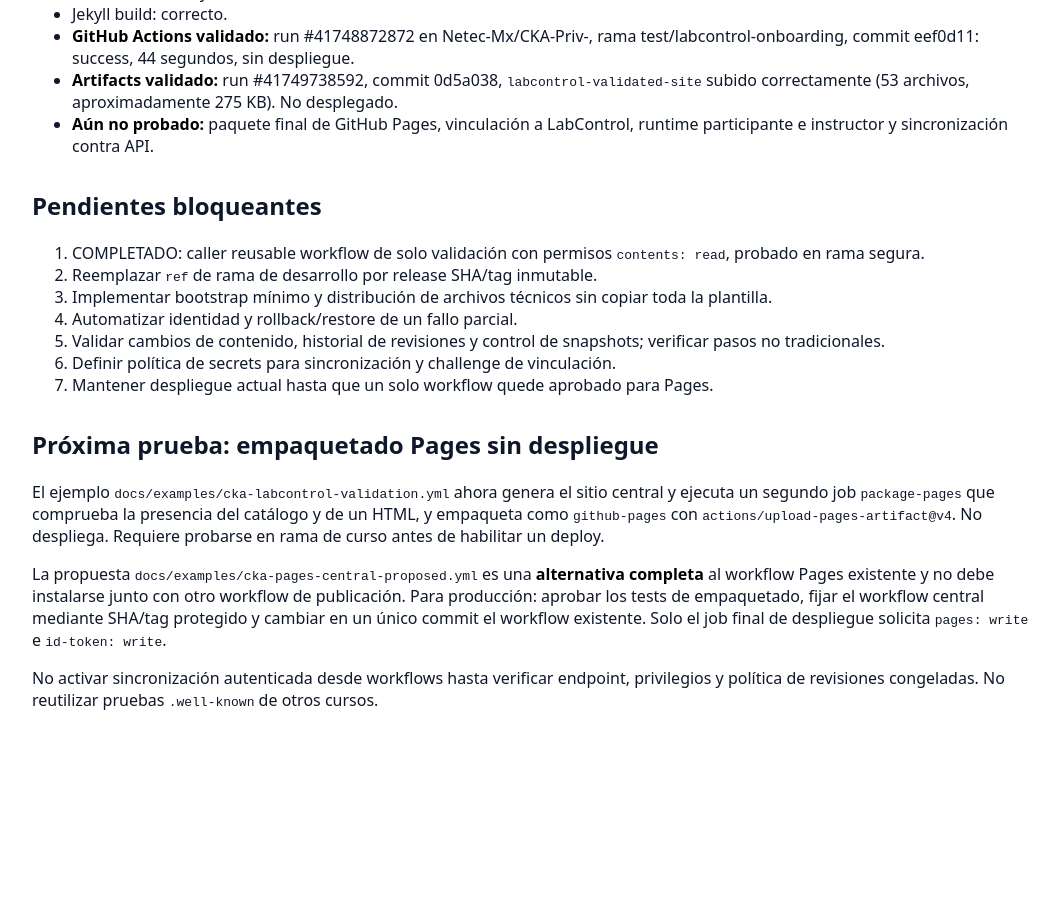
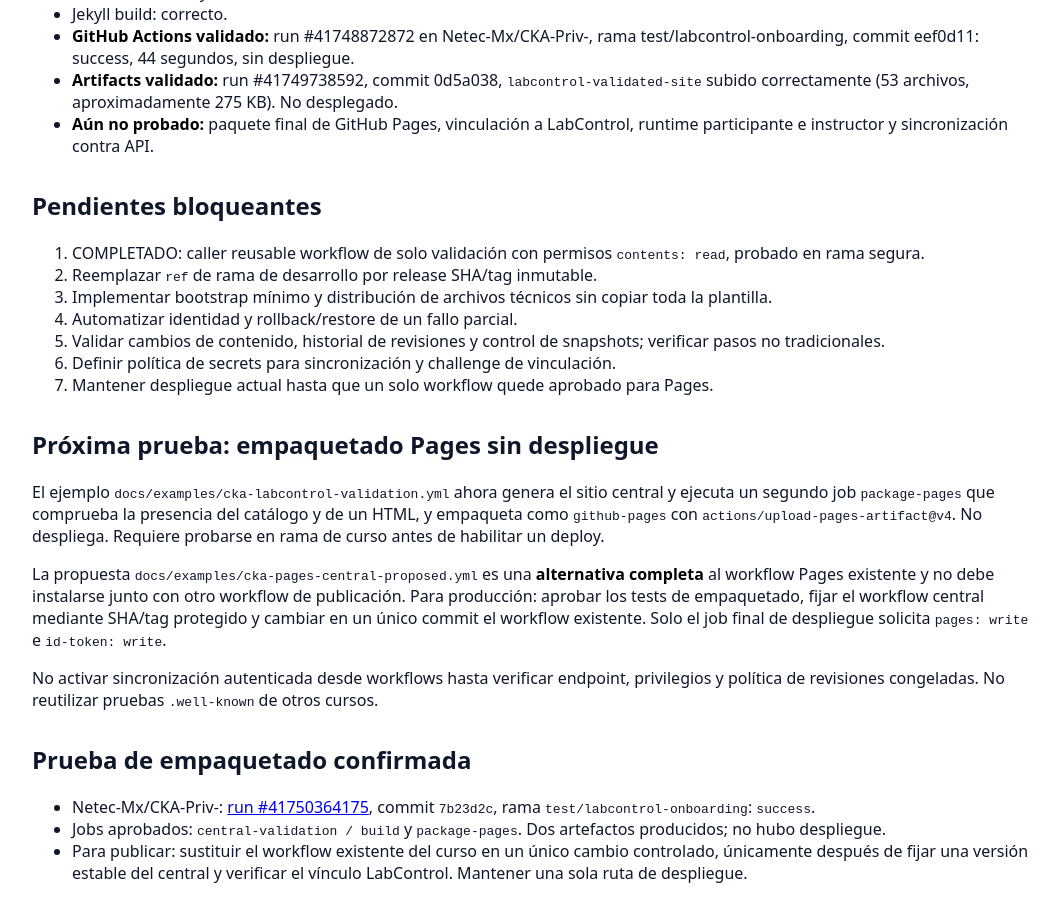
Before and after one commit to jorgepas12/webpagesrepo, a Jekyll site: the page built from docs/CENTRAL-COURSE-ONBOARDING.md, in a window 1280 px wide and 900 px high, scrolled down 816 px. Shown: the whole window, without its empty margins (108-1166 px from the left). Built offline with Jekyll 4.4.1, drawn with Linux system fonts in a browser that asks for light colours; our own code applies the rules of GitHub Pages for plain Markdown files; before the commit the page ends 1543 px from its top, so only the background shows below that.

Commit message:
docs: record successful central Pages packaging pilot for CKA

```diff
--- a/docs/CENTRAL-COURSE-ONBOARDING.md
+++ b/docs/CENTRAL-COURSE-ONBOARDING.md
@@ -40,3 +40,9 @@
 La propuesta `docs/examples/cka-pages-central-proposed.yml` es una **alternativa completa** al workflow Pages existente y no debe instalarse junto con otro workflow de publicación. Para producción: aprobar los tests de empaquetado, fijar el workflow central mediante SHA/tag protegido y cambiar en un único commit el workflow existente. Solo el job final de despliegue solicita `pages: write` e `id-token: write`.
 
 No activar sincronización autenticada desde workflows hasta verificar endpoint, privilegios y política de revisiones congeladas. No reutilizar pruebas `.well-known` de otros cursos.
+
+## Prueba de empaquetado confirmada
+
+- Netec-Mx/CKA-Priv-: [run #41750364175](https://github.com/Netec-Mx/CKA-Priv-/actions/runs/41750364175), commit `7b23d2c`, rama `test/labcontrol-onboarding`: `success`.
+- Jobs aprobados: `central-validation / build` y `package-pages`. Dos artefactos producidos; no hubo despliegue.
+- Para publicar: sustituir el workflow existente del curso en un único cambio controlado, únicamente después de fijar una versión estable del central y verificar el vínculo LabControl. Mantener una sola ruta de despliegue.
```
